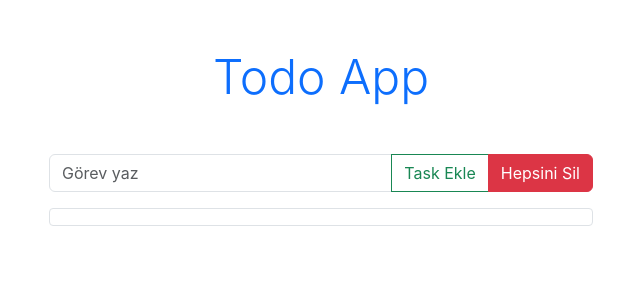
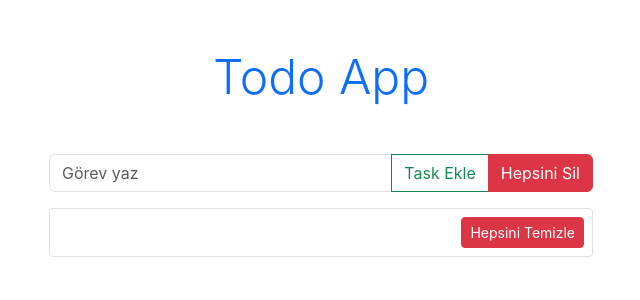
Before and after one commit to muslumhanerol/ToDo_App_With_ContextAPI, a React (Create React App) app in the folder todo_app_contextapi/: page / in a window 1280 px wide. Shown: the top 300 px of the page, without its empty margins (319-959 px from the left). Built offline with nearby package versions, Linux system fonts and the light colour scheme.

Commit message:
Update TodoFilter.js

```diff
--- a/todo_app_contextapi/src/Components/TodoFilter.js
+++ b/todo_app_contextapi/src/Components/TodoFilter.js
@@ -4,9 +4,10 @@ const TodoFilter = () => {
     return (
         <>
             <div className='container-fluid d-flex justify-content-between p-2 mb-1 g-0 border rounded-1'>
-                <div>
+                <div className='button-group'>
 
                 </div>
+                <button className='btn btn-danger btn-sm' type='button' id='btn-clear-all' onClick={() => { useContext.clearAll() }}>Hepsini Temizle</button>
             </div>
         </>
     )
```
